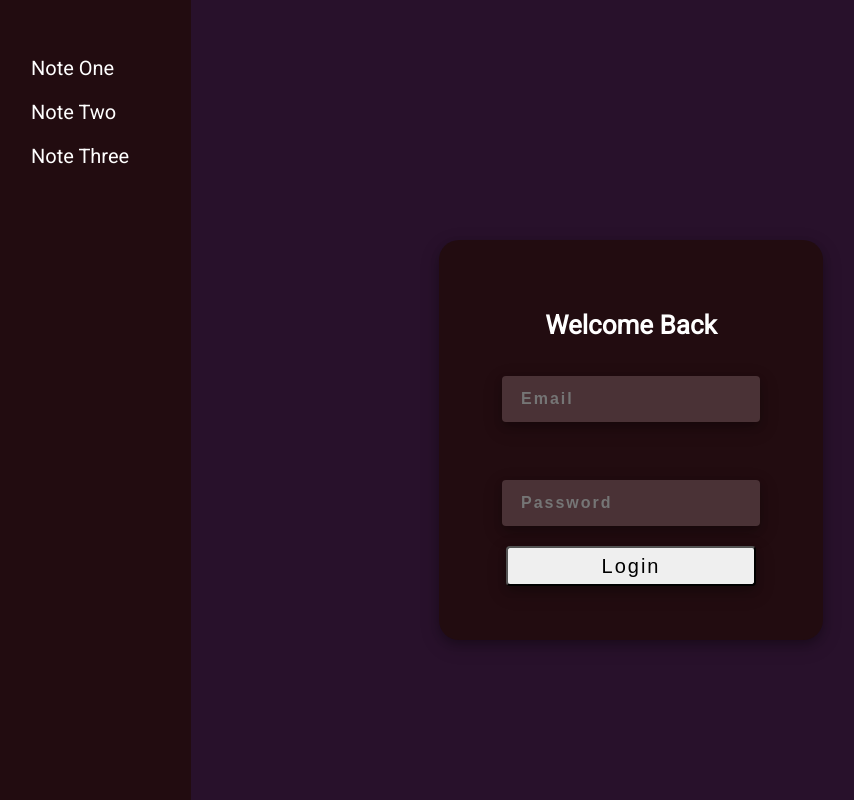
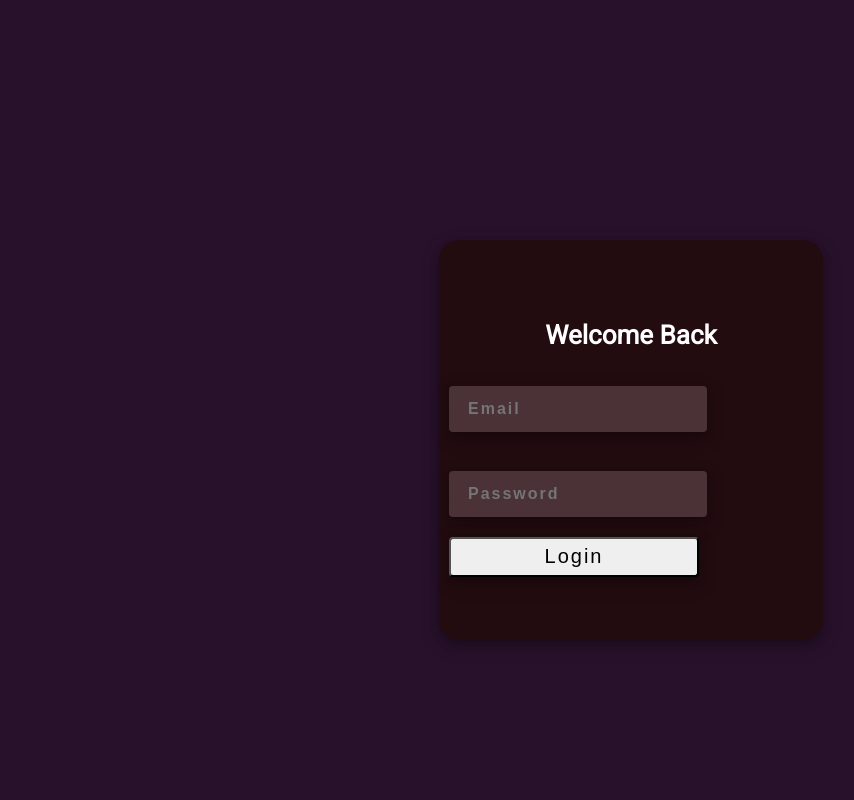
Before and after one commit to TomPatterson9/note-web-app, a React (Create React App) app: page / in a window 1280 px wide. Shown: the whole page, without its empty margins (9-863 px from the left). Built offline with nearby package versions, Linux system fonts and the light colour scheme.

Commit message:
added a server js file started work on creating login auth

```diff
--- a/package.json
+++ b/package.json
@@ -8,6 +8,7 @@
     "@testing-library/user-event": "^12.8.3",
     "react": "^17.0.1",
     "react-dom": "^17.0.1",
+    "react-router-dom": "^5.2.0",
     "react-scripts": "4.0.3",
     "styled-components": "^5.2.1",
     "web-vitals": "^1.1.1"
@@ -35,5 +36,9 @@
       "last 1 firefox version",
       "last 1 safari version"
     ]
+  },
+  "devDependencies": {
+    "cors": "^2.8.5",
+    "express": "^4.17.1"
   }
 }
--- a/src/App.js
+++ b/src/App.js
@@ -1,10 +1,25 @@
+import React, { useState } from "react";
+import "./styles/index.css";
+import { BrowserRouter, Route, Switch } from "react-router-dom";
+import Note from "./components/Note.js";
+import SideBar from "./components/Sidebar.js";
+import Login from "./components/Login.js";
+import Dashboard from "./components/Dashboard.js"
 
 function App() {
+
+  const [token, setToken] = useState();
+
+  if (!token){
+    return <Login setToken={setToken} />
+  }
   return (
-    <div className="App">
-      <p>Hello World</p>
+    <div>
+
+            <SideBar />
+            <Note />
+
     </div>
   );
 }
-
 export default App;
--- /dev/null
+++ b/src/components/Dashboard.js
@@ -0,0 +1,7 @@
+import React from 'react';
+
+export default function Dashboard() {
+  return(
+    <h2>Dashboard</h2>
+  );
+}
--- a/src/components/Login.js
+++ b/src/components/Login.js
@@ -1,12 +1,8 @@
 import styled from "styled-components";
 import "../styles/index.css";
-
-function Login({ parentCallback, visibilityConfig }) {
-  const onTrigger = (event) => {
-    parentCallback(true);
-    event.preventDefault();
-  };
-
+import PropTypes from "prop-types";
+import React, { useState } from "react";
+function Login({ setToken }) {
   const LoginCard = styled.div`
     width: 30vw;
     height: 50vh;
@@ -25,7 +21,6 @@ function Login({ parentCallback, visibilityConfig }) {
     border-radius: 20px;
     box-shadow: 0 4px 8px 0 rgba(0, 0, 0, 0.2), 0 6px 20px 0 rgba(0, 0, 0, 0.19);
     font-family: "Roboto", sans-serif;
-    visibility: ${visibilityConfig};
   `;
   const InputField = styled.input`
     width: 250px;
@@ -61,17 +56,53 @@ function Login({ parentCallback, visibilityConfig }) {
     color: white;
   `;
 
+  const [email, setEmail] = useState();
+  const [password, setPassword] = useState();
+
+  const handleSubmit = async (e) => {
+    e.preventDefault();
+    const token = await loginUser({
+      email,
+      password,
+    });
+    setToken(token);
+  };
   return (
     <div>
       <LoginCard>
         <Title>Welcome Back</Title>
-        <InputField type="text" placeholder="Email" />
-        <br />
-        <br />
-        <InputField type="password" placeholder="Password" />
-        <LoginButton onClick={onTrigger}>Login</LoginButton>
+        <form onSubmit={handleSubmit}>
+          <InputField
+            type="text"
+            placeholder="Email"
+            onChange={(e) => setEmail(e.target.value)}
+          />
+          <br />
+          <br />
+          <InputField
+            type="password"
+            placeholder="Password"
+            onChange={(e) => setPassword(e.target.value)}
+          />
+          <LoginButton>Login</LoginButton>
+        </form>
       </LoginCard>
     </div>
   );
 }
+
+Login.propTypes = {
+  setToken: PropTypes.func.isRequired,
+};
+
+async function loginUser(credentials) {
+  return fetch("http://localhost:8080/login", {
+    method: "POST",
+    headers: {
+      "Content-Type": "application/json",
+    },
+    body: JSON.stringify(credentials),
+  }).then((data) => data.json());
+}
+
 export default Login;
--- a/src/components/Note.js
+++ b/src/components/Note.js
@@ -1,26 +1,15 @@
 import styled from "styled-components";
 import "../styles/index.css";
-import Login from "../components/Login.js";
 import React from "react";
 
 function Note() {
-  const [loggedIn, setLoggedIn] = React.useState(false);
 
-  var pointerEvents = "none";
-  var visibilityEvent = "visible";
 
-  const handleCallback = (childData) => {
-    setLoggedIn(childData);
-  };
 
-  if (loggedIn) {
-    pointerEvents = "auto";
-    visibilityEvent = "hidden";
-  }
 
   const Text = styled.textarea`
     background-color: #28112b;
-    width: 95vw;
+    width: 80%;
     color: white;
     height: 90vh;
     margin: 20px;
@@ -30,17 +19,14 @@ function Note() {
     overflow: auto;
     border: 0px;
     font-family: "Roboto", sans-serif;
-    pointer-events: ${pointerEvents};
+    left:10vw;
+    position:absolute;
   `;
 
   return (
     <>
       <Text></Text>
-      <Login
-        parentCallback={handleCallback}
-        visibilityConfig={visibilityEvent}
-      />
-      {console.log(setLoggedIn)}
+
     </>
   );
 }
--- a/src/components/Sidebar.js
+++ b/src/components/Sidebar.js
@@ -2,7 +2,7 @@ import styled from "styled-components";
 
 const SideBar = styled.div`
   height: 100%;
-  width: 200px;
+  width: 10vw;
   position: fixed;
   z-index: 1;
   top: 0;
@@ -10,6 +10,7 @@ const SideBar = styled.div`
   overflow-x: hidden;
   padding-top: 40px;
   background-color: #220c10;
+  min-width:150px;
 
 `;
 const Items = styled.li`
--- a/src/index.js
+++ b/src/index.js
@@ -1,15 +1,9 @@
-import React from 'react';
-import ReactDOM from 'react-dom';
-import './styles/index.css';
-import Navbar from './components/Navbar.js'
-import Note from './components/Note.js'
-import SideBar from './components/Sidebar.js'
+import React from "react";
+import ReactDOM from "react-dom";
+import "./styles/index.css";
+import App from "./App.js"
 
 ReactDOM.render(
-  <React.StrictMode>
-
-    <SideBar />
-    <Note />
-  </React.StrictMode>,
-  document.getElementById('root')
+  <App />,
+  document.getElementById("root")
 );
```
Also changed, not shown: server.js (added, +15 -0 lines), 1 other file (tests, documents, lock files or other folders).
